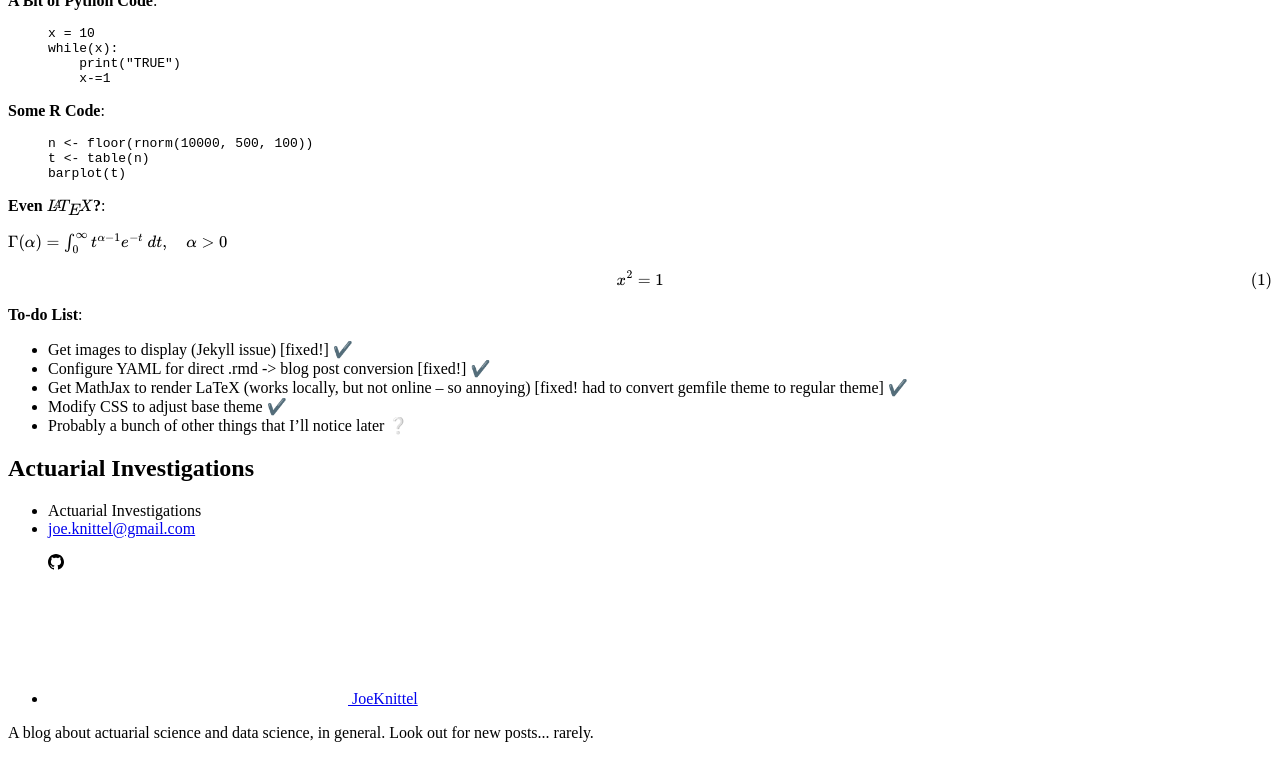
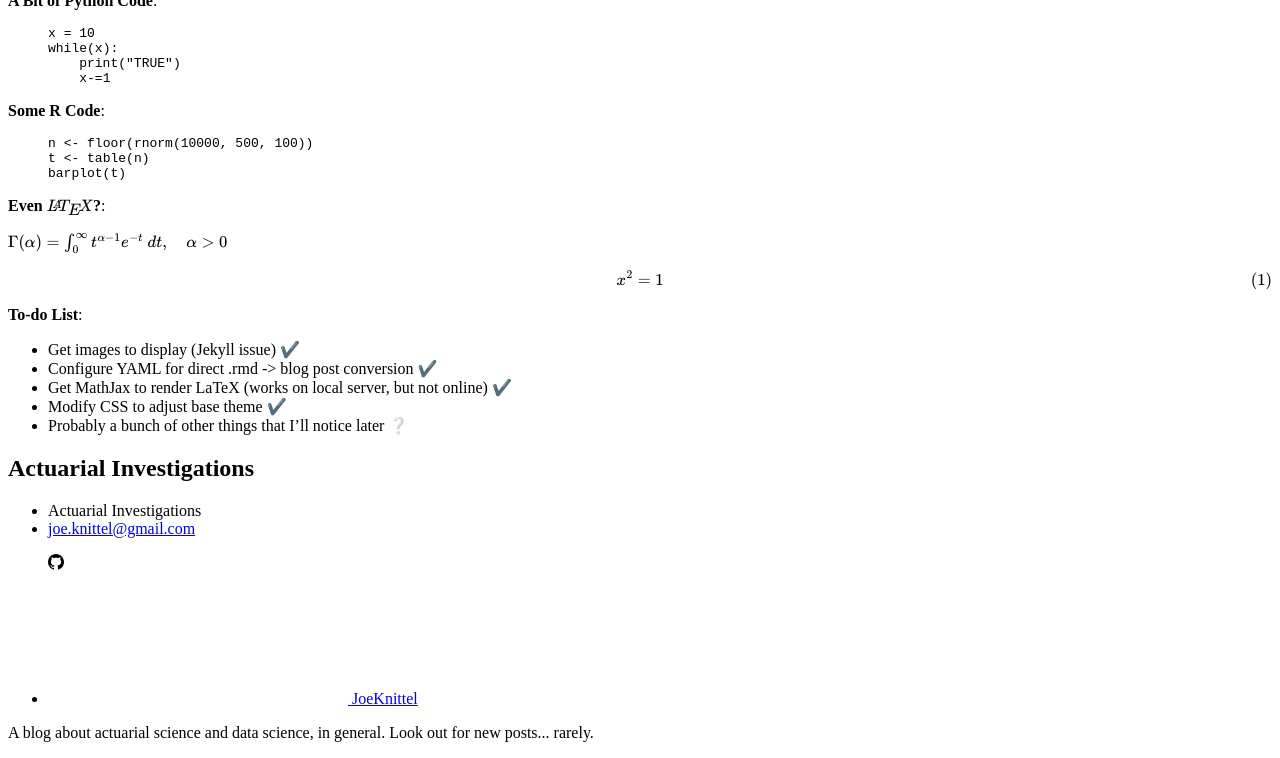
Before and after one commit to JoeKnittel/joeknittel.github.io, a Jekyll site: the page built from _posts/2021-01-13-Hello,-World!.md, in a window 1280 px wide and 900 px high, scrolled down 635 px, cut to the strip 142-900 px from the top of the window. Built offline with Jekyll 4.4.1, drawn with Linux system fonts in a browser that asks for light colours; formulas are drawn with MathJax 3.

Commit message:
Update 2021-01-13-Hello,-World!.md

```diff
--- a/_posts/2021-01-13-Hello,-World!.md
+++ b/_posts/2021-01-13-Hello,-World!.md
@@ -43,9 +43,8 @@ $$x^2=1$$
 
 **To-do List**:
 
-- Get images to display (Jekyll issue) [fixed!] ✔️
-- Configure YAML for direct .rmd -> blog post conversion [fixed!] ✔️
-- Get MathJax to render LaTeX (works locally, but not online -- so annoying)
-  [fixed! had to convert gemfile theme to regular theme] ✔️
+- Get images to display (Jekyll issue) ✔️
+- Configure YAML for direct .rmd -> blog post conversion ✔️
+- Get MathJax to render LaTeX (works on local server, but not online) ✔️
 - Modify CSS to adjust base theme ✔️
 - Probably a bunch of other things that I'll notice later ❔
```
